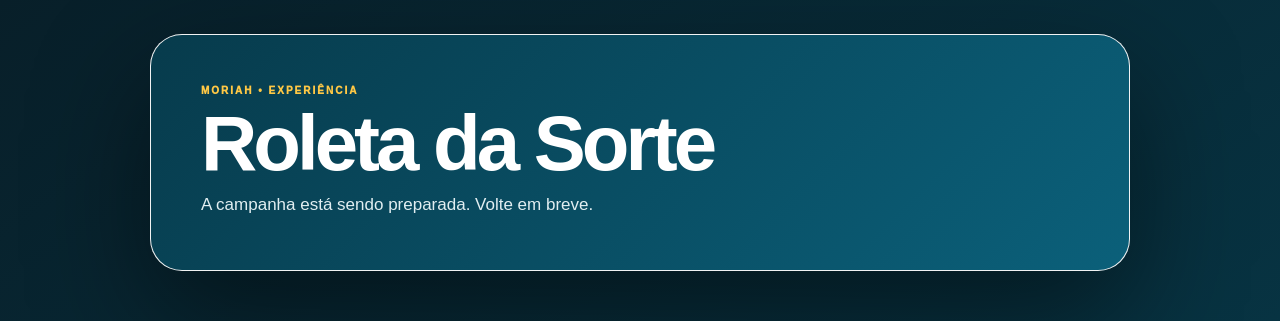
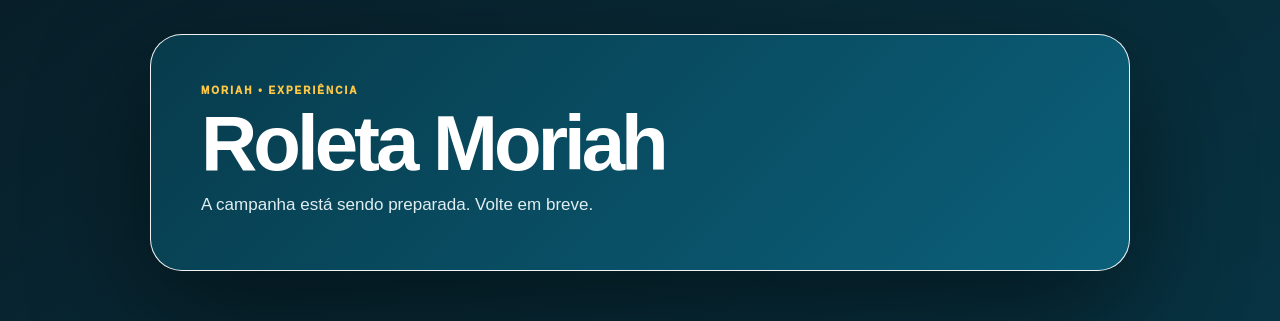
Before and after one commit to EntropiaEKaos/SiteNovoMoriah, a Next.js app: page /etc/roleta in a window 1280 px wide. Shown: the top 321 px of the page. Built offline with nearby package versions, Linux system fonts and the light colour scheme; no server answers; the database is empty.

Commit message:
refactor(roulette): use shared campaign renderer

```diff
--- a/app/etc/roleta/page.tsx
+++ b/app/etc/roleta/page.tsx
@@ -1,6 +1,7 @@
-import {prisma} from "../../../lib/prisma";import RouletteGame from "./roulette-game";import styles from "./roleta.module.css";export const dynamic="force-dynamic";
-function endDay(d:Date){return new Date(d.getTime()+24*60*60_000)}
-export default async function Page(){const now=new Date();const [s,prizes]=await Promise.all([prisma.rouletteSettings.findUnique({where:{id:"main"}}),prisma.roulettePrize.findMany({where:{active:true},orderBy:[{sortOrder:"asc"},{createdAt:"asc"}]})]);const available=prizes.filter(p=>p.quantityTotal===null||p.awardedCount<p.quantityTotal);const open=Boolean(s?.active&&(!s.activeFrom||s.activeFrom<=now)&&(!s.activeUntil||s.activeUntil>now)&&available.length);if(!s||!open)return <main className={styles.shell}><section className={styles.card}><header className={styles.header}><span>MORIAH • EXPERIÊNCIA</span><h1>Roleta da Sorte</h1><p>A campanha está sendo preparada. Volte em breve.</p></header></section></main>;
-let ev:null|Awaited<ReturnType<typeof prisma.moriahEvent.findFirst>>=null;if(s.themeMode==="AUTO_EVENT"){try{const cs=await prisma.moriahEvent.findMany({where:{published:true,rouletteThemeEnabled:true},orderBy:[{featured:"desc"},{startsAt:"desc"}],take:30});ev=cs.find(e=>{const a=e.rouletteThemeStartsAt||e.startsAt,b=e.rouletteThemeEndsAt||e.endsAt||endDay(e.startsAt);return a<=now&&b>=now})||null}catch(error){console.error("ROULETTE_EVENT_THEME_LOAD_FAILED",error)}}
-const theme={preset:ev?.themePreset||s.themePreset,primary:ev?.themePrimaryColor||s.themePrimaryColor,secondary:ev?.themeSecondaryColor||s.themeSecondaryColor,accent:ev?.themeAccentColor||s.themeAccentColor,surface:s.themeSurfaceColor,text:ev?.themeTextColor||s.themeTextColor,background:ev?.themeBackgroundColor||s.themeSecondaryColor,backgroundImage:ev?.rouletteBackgroundImage||ev?.coverImage||s.themeBackgroundImageUrl,animationStyle:s.animationStyle,event:ev&&s.showEventBanner?{title:ev.title,badge:ev.badge,slug:ev.slug,startsAt:ev.startsAt.toISOString()}:null};
-return <RouletteGame settings={{title:s.title,subtitle:s.subtitle,introText:s.introText,googleReviewUrl:s.googleReviewUrl,googleReviewLabel:s.googleReviewLabel,termsText:s.termsText}} theme={theme} initialPrizes={available.map(p=>({id:p.id,name:p.name,description:p.description,color:p.color,textColor:p.textColor,weight:Math.max(1,p.weight)}))}/>}
+import RoulettePage from "./roulette-page";
+
+export const dynamic="force-dynamic";
+
+export default function Page(){
+  return <RoulettePage settingsId="main"/>;
+}
```
